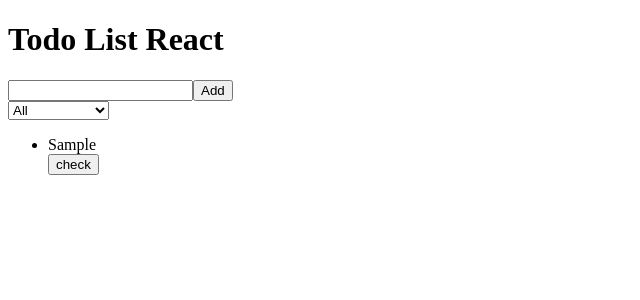
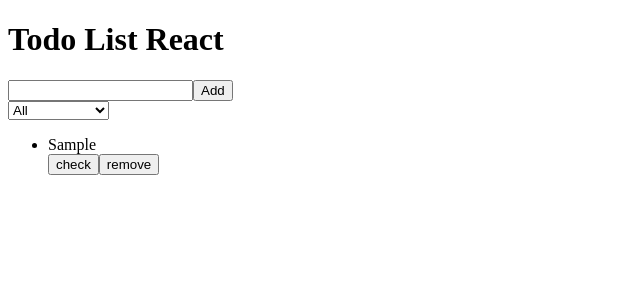
Before and after one commit to vdwhite/ReactApp, a React (Create React App) app in the folder todo-list-typescript-react/: page / in a window 1280 px wide. Both pictures are taken after typing "Sample" into the empty fields and a click on the button "Add". Shown: the top 300 px of the page, without its empty margins (0-640 px from the left). Built offline with nearby package versions, Linux system fonts and the light colour scheme; no server answers.

Commit message:
Connect delete with API

```diff
--- a/todo-list-typescript-react/src/App.tsx
+++ b/todo-list-typescript-react/src/App.tsx
@@ -21,12 +21,35 @@ function App() {
     e.preventDefault();
   };
 
+  const removeTodoItem = (e: any, index: number) => {
+    let newTodos: any = [...todos];
+
+    const DELETE_ITEM_ID: number = newTodos[index].id;
+
+    const requestOptions = {
+      method: "DELETE",
+      headers: {
+        "Content-Type": "application/json",
+      },
+      body: JSON.stringify(newTodos[index]),
+    };
+    newTodos.splice(index, 1);
+    const response = fetch(
+      "https://iu9ku2mwp2.execute-api.us-west-2.amazonaws.com/todos",
+      requestOptions,
+    );
+    setTodos(newTodos);
+    console.log(newTodos);
+    e.preventDefault();
+  };
+
   const props = {
     inputText: inputText,
     setInputText: setInputText,
     todos: todos,
     setTodos: setTodos,
     updateTodoCompleted,
+    removeTodoItem,
   };
 
   useEffect(() => {
--- a/todo-list-typescript-react/src/components/form.tsx
+++ b/todo-list-typescript-react/src/components/form.tsx
@@ -33,7 +33,6 @@ const Form = (props: any) => {
       <button className="todo-button" type="submit" onClick={submitTodoHandler}>
         Add
       </button>
-
       <div className="select">
         <select name="todos" className="filter-todo">
           <option value="all"> All </option>
@@ -44,6 +43,7 @@ const Form = (props: any) => {
       <TodoList
         todos={props.todos}
         updateTodoCompleted={props.updateTodoCompleted}
+        removeTodoItem={props.removeTodoItem}
       />
     </form>
   );
--- a/todo-list-typescript-react/src/components/todo.tsx
+++ b/todo-list-typescript-react/src/components/todo.tsx
@@ -5,6 +5,14 @@ type ITodoProps = {
   id: number;
   completed: boolean;
 };
+
+// const removeTodoHandler = async (e: any) => {
+//   // stop refreshing
+//   await e.preventDefault();
+//   props.setTodos(() => {});
+
+//   await props.setInputText("");
+// };
 
 const Todo = (props: any) => {
   return (
@@ -16,6 +24,13 @@ const Todo = (props: any) => {
       >
         check
       </button>
+
+      <button
+        className="delete"
+        onClick={(e) => props.removeTodoItem(e, props.itemIndex)}
+      >
+        remove
+      </button>
     </div>
   );
 };
--- a/todo-list-typescript-react/src/components/todoList.tsx
+++ b/todo-list-typescript-react/src/components/todoList.tsx
@@ -10,9 +10,10 @@ const TodoList = (props: any) => {
   type ITodoListProps = {
     todos: ITodoProps[];
     updateTodoCompleted(index: number): void;
+    removeTodoItem(index: number): void;
   };
 
-  const { todos = [], updateTodoCompleted } = props;
+  const { todos = [], updateTodoCompleted, removeTodoItem } = props;
 
   return (
     <div className="todo-container">
@@ -26,6 +27,7 @@ const TodoList = (props: any) => {
               completed={completedStatus}
               itemIndex={index}
               updateTodoCompleted={updateTodoCompleted}
+              removeTodoItem={removeTodoItem}
               key={index}
             />
           );
```
